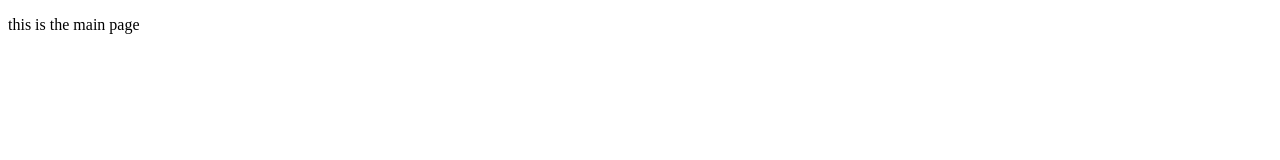
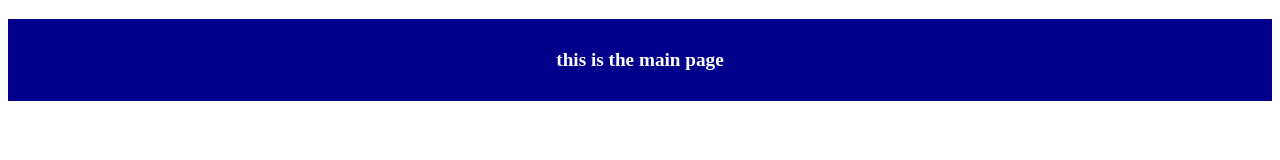
Before and after one commit to bahzad-elly/portfolio-project, a plain HTML site: page index.html in a window 1280 px wide. Drawn offline with Linux system fonts and the light colour scheme.

Commit message:
paray staylm drust krd

```diff
--- a/index.html
+++ b/index.html
@@ -4,6 +4,7 @@
     <meta charset="UTF-8">
     <meta name="viewport" content="width=device-width, initial-scale=1.0">
     <title>Document</title>
+    <link rel="stylesheet" href="style.css">
 </head>
 <body>
     <p>this is the main page</p>
--- /dev/null
+++ b/style.css
@@ -0,0 +1,8 @@
+P{
+    background-color: darkblue;
+    padding: 30px;
+    font-size: larger;
+    font-weight: 700;
+    text-align: center;
+    color: white;
+}
```
